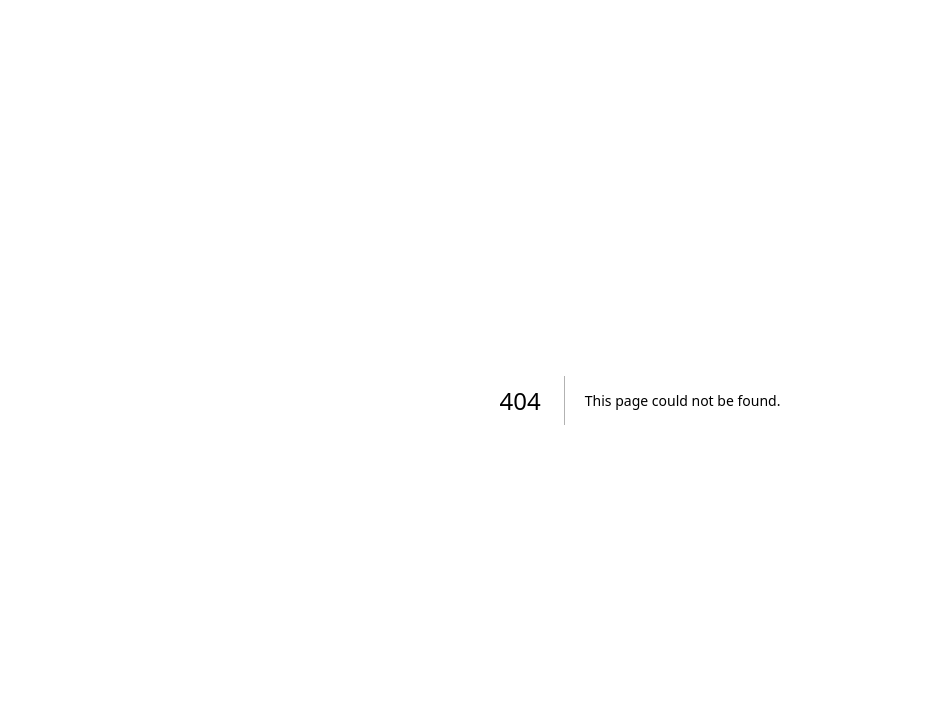
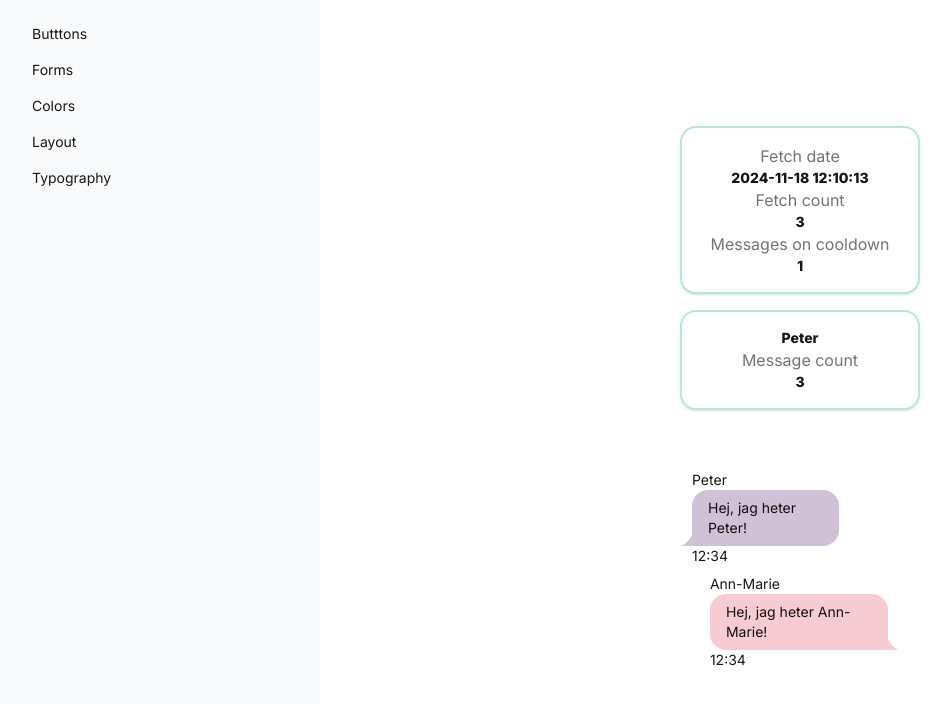
Before and after one commit to Infinite-Loopers2024/slow-chat-final, a Next.js app: page /design-system/layout in a window 1280 px wide. Before the commit this address had no page. Shown: the top 704 px of the page, without its empty margins (0-951 px from the left). Built offline with nearby package versions, Linux system fonts and the light colour scheme.

Commit message:
design-system layout
Co-authored-by: Ali <ali.mohseni05@yahoo.se>
Co-authored-by: Love <love.bellinder@gmail.com>
Co-authored-by: Ali <ali.mohseni05@yahoo.se>

```diff
--- a/src/app/design-system/buttons/page.tsx
+++ b/src/app/design-system/buttons/page.tsx
@@ -1,7 +1,7 @@
 export default function Buttons() {
   return (
     <>
-      <div className="container">
+      <div className="container mx-auto">
         <button className="btn btn-accent rounded-lg m-1 w-full mb-4 md:mb-0 md:w-4/12 w">
           Primar
         </button>
--- /dev/null
+++ b/src/app/design-system/layout/page.tsx
@@ -0,0 +1,47 @@
+export default function Page() {
+  return (
+    <div className="flex flex-col justify-center">
+      <section className="w-8/12 md:w-4/12 flex flex-col items-center justify-center flex-wrap">
+        <div className="stats stats-vertical shadow w-60 border-2 border-accent">
+          <div>
+            <div className="stat shadow place-items-center">
+              <div className="stat-title">Fetch date</div>{" "}
+              <div className="stat-value text-sm">2024-11-18 12:10:13</div>
+              <h3 className="stat-title">Fetch count</h3>{" "}
+              <p className="stat-value text-sm">3</p>
+              <h3 className="stat-title">Messages on cooldown</h3>{" "}
+              <p className="stat-value text-sm">1</p>
+            </div>
+          </div>
+        </div>
+      </section>
+      <section className="w-8/12 md:w-4/12 flex flex-col items-center justify-center pt-4 flex-wrap">
+        <div className="stats stats-vertical shadow mb-14 mt-4 w-60 border-2 border-accent md:mt-0">
+          <div className="stat shadow place-items-center">
+            <p className="stat-value text-sm">Peter</p>
+            <p className="stat-title">Message count</p>{" "}
+            <p className="stat-value text-sm">3</p>
+          </div>
+        </div>
+      </section>
+      <section className="chat chat-start">
+        <div className="chat-header">
+          Peter
+          <div className="chat-bubble chat-bubble-primary">
+            <p>Hej, jag heter Peter!</p>
+          </div>
+          <p>12:34</p>
+        </div>
+      </section>
+      <section className="chat chat-end">
+        <div className="chat-header">
+          Ann-Marie
+          <div className="chat-bubble chat-bubble-secondary">
+            <p>Hej, jag heter Ann-Marie!</p>
+          </div>
+          <p>12:34</p>
+        </div>
+      </section>
+    </div>
+  );
+}
--- a/src/features/chat/components/fetch-count.tsx
+++ b/src/features/chat/components/fetch-count.tsx
@@ -6,7 +6,7 @@ export function FetchCount({ messageCount }: { messageCount: MessageCount[] }) {
       <h2 className="mb-4 md:mt-4 md:mb-4 text-center text-xl font-bold">
         Fetch count
       </h2>
-      <div className="stats stats-vertical shadow w-60 border-2 border-accent">
+      <article className="stats stats-vertical shadow w-60 border-2 border-accent">
         {messageCount.map((message, index) => (
           <div key={index}>
             <div className="stat shadow place-items-center" key={index}>
@@ -21,7 +21,7 @@ export function FetchCount({ messageCount }: { messageCount: MessageCount[] }) {
             </div>
           </div>
         ))}
-      </div>
+      </article>
     </section>
   );
 }
--- a/src/features/chat/components/message-count.tsx
+++ b/src/features/chat/components/message-count.tsx
@@ -4,7 +4,7 @@ export function MessageCount({ messages }: { messages: UserMessage[] }) {
   return (
     <section className="w-8/12 md:w-4/12 flex flex-col items-center justify-center">
       <h2 className="mt-8 md:mt-4 md:mb-4 text-xl font-bold">Message count</h2>
-      <div className="stats stats-vertical shadow mb-14 mt-4 w-60 border-2 border-accent md:mt-0">
+      <article className="stats stats-vertical shadow mb-14 mt-4 w-60 border-2 border-accent md:mt-0">
         {messages.map((message, index) => (
           <div className="stat shadow place-items-center" key={index}>
             <p className="stat-value text-sm">{message.userName}</p>
@@ -12,7 +12,7 @@ export function MessageCount({ messages }: { messages: UserMessage[] }) {
             <p className="stat-value text-sm">{message.count}</p>
           </div>
         ))}
-      </div>
+      </article>
     </section>
   );
 }
--- a/src/features/design-system/components/sidebar.tsx
+++ b/src/features/design-system/components/sidebar.tsx
@@ -35,7 +35,7 @@ export function Sidebar({ children }: { children: React.ReactNode }) {
             <Link href="\design-system\colors">Colors</Link>
           </li>
           <li>
-            <Link href="/layout">Layout</Link>
+            <Link href="\design-system\layout">Layout</Link>
           </li>
           <li>
             <Link href="\design-system\typography">Typography</Link>
--- a/src/features/login/login-form.tsx
+++ b/src/features/login/login-form.tsx
@@ -5,7 +5,7 @@ export function LoginForm() {
     <div className="flex min-h-full flex-col justify-center items-center h-screen bg-slate-100">
       <h1 className="pb-12 text-xl font-bold">Log in to your chat </h1>
       <form
-        className="container flex flex-col justify-center items-center rounded-lg w-10/12 md:w-4/12 shadow-md p-8 border-2 border-primary bg-white"
+        className="container mx-auto flex flex-col justify-center items-center rounded-lg w-10/12 md:w-4/12 shadow-md p-8 border-2 border-primary bg-white"
         action={signIn}
       >
         <label htmlFor="user-name">Username</label>
```
